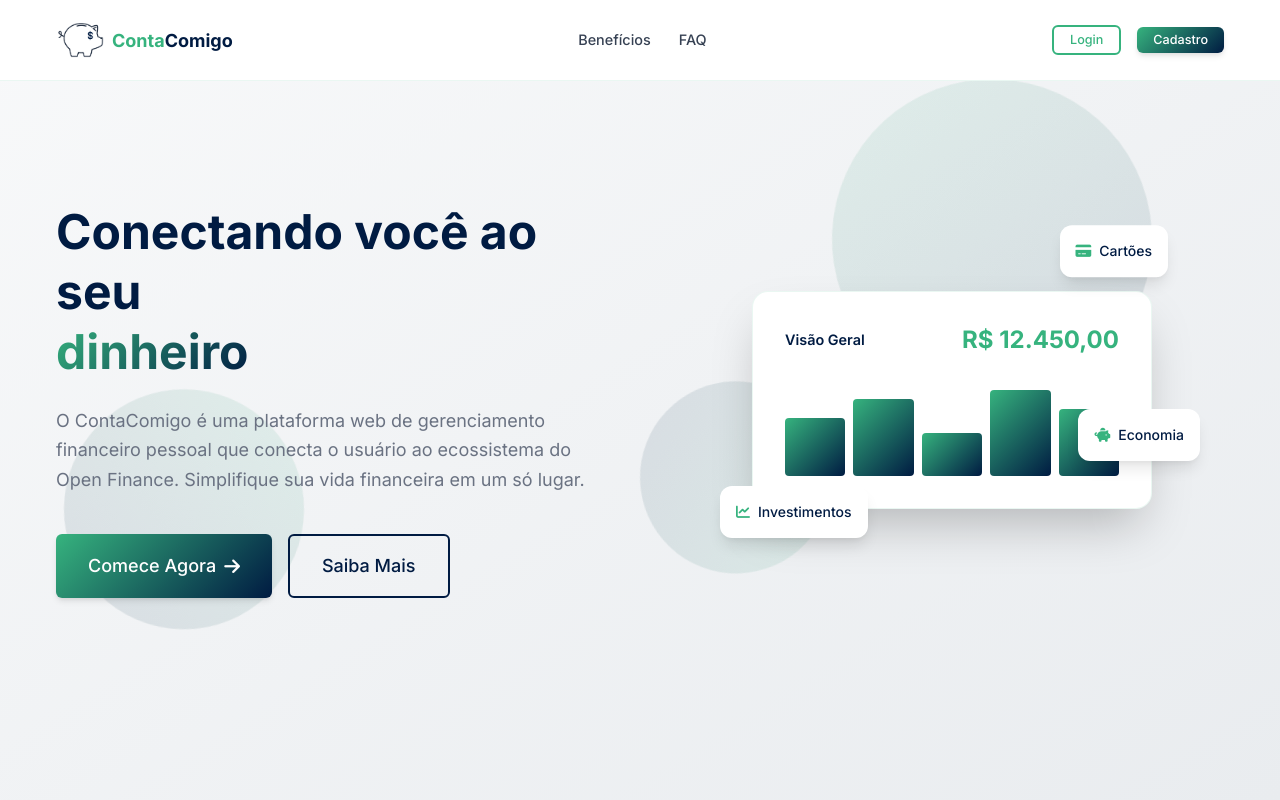
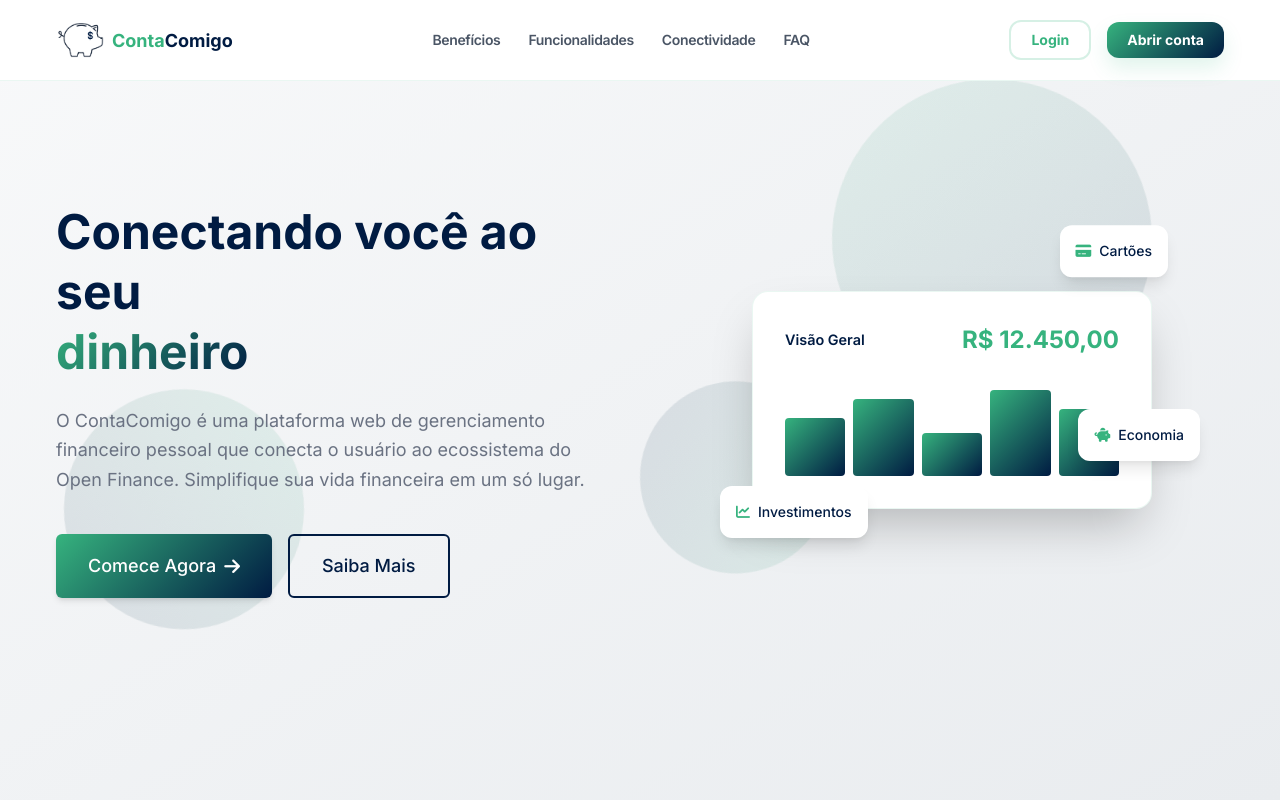
Before and after one commit to ContaComigo-Project/conta-comigo, a React (Vite) app: page / in a window 1280 px wide. Shown: the top 800 px of the page. Built offline with nearby package versions, Linux system fonts and the light colour scheme.

Commit message:
feat: implement responsive landing page header, features, and ecosystem components with routing configuration

```diff
--- a/src/pages/Landing/components/Ecosystem.tsx
+++ b/src/pages/Landing/components/Ecosystem.tsx
@@ -9,7 +9,7 @@ export default function Ecosystem() {
   ];
 
   return (
-    <section className="py-24 bg-white overflow-hidden">
+    <section id="conectividade" className="py-24 bg-white overflow-hidden">
       <div className="w-full max-w-[1200px] mx-auto px-4 text-center">
         <div className="mb-16">
           <h2 className="text-3xl font-bold text-[#001b42] mb-4">
--- a/src/pages/Landing/components/Features.tsx
+++ b/src/pages/Landing/components/Features.tsx
@@ -19,7 +19,7 @@ const featuresList = [
 
 export default function Features() {
   return (
-    <section className="py-24 bg-[#f8f9fa]">
+    <section id="funcionalidades" className="py-24 bg-[#f8f9fa]">
       <div className="w-full max-w-[1200px] mx-auto px-4">
         <div className="grid grid-cols-1 md:grid-cols-2 gap-16 items-center">
           <div>
--- a/src/pages/Landing/components/Header.tsx
+++ b/src/pages/Landing/components/Header.tsx
@@ -25,19 +25,27 @@ export default function Header() {
           </Link>
 
           <div className="hidden md:flex gap-7">
-            <a href="#beneficios" className="font-medium text-gray-700 transition duration-150 relative group hover:text-[#36b37e]">
+            <a href="#beneficios" className="font-semibold text-gray-600 transition duration-150 relative group hover:text-[#36b37e] text-sm tracking-tight">
               Benefícios
               <span className="absolute -bottom-1 left-0 w-0 h-[2px] bg-gradient-primary transition-all duration-150 group-hover:w-full"></span>
             </a>
-            <a href="#faq" className="font-medium text-gray-700 transition duration-150 relative group hover:text-[#36b37e]">
+            <a href="#funcionalidades" className="font-semibold text-gray-600 transition duration-150 relative group hover:text-[#36b37e] text-sm tracking-tight">
+              Funcionalidades
+              <span className="absolute -bottom-1 left-0 w-0 h-[2px] bg-gradient-primary transition-all duration-150 group-hover:w-full"></span>
+            </a>
+            <a href="#conectividade" className="font-semibold text-gray-600 transition duration-150 relative group hover:text-[#36b37e] text-sm tracking-tight">
+              Conectividade
+              <span className="absolute -bottom-1 left-0 w-0 h-[2px] bg-gradient-primary transition-all duration-150 group-hover:w-full"></span>
+            </a>
+            <a href="#faq" className="font-semibold text-gray-600 transition duration-150 relative group hover:text-[#36b37e] text-sm tracking-tight">
               FAQ
               <span className="absolute -bottom-1 left-0 w-0 h-[2px] bg-gradient-primary transition-all duration-150 group-hover:w-full"></span>
             </a>
           </div>
 
           <div className="hidden md:flex gap-4 items-center">
-            <Link to="/login" className="px-4 py-[0.225rem] text-[0.7875rem] font-medium border-2 border-[#36b37e] text-[#36b37e] rounded-md transition duration-150 hover:bg-[#36b37e] hover:text-white inline-flex items-center justify-center">Login</Link>
-            <Link to="/register" className="px-4 py-[0.225rem] text-[0.7875rem] font-medium bg-gradient-primary text-white rounded-md shadow-md transition duration-150 hover:-translate-y-[2px] hover:shadow-lg inline-flex items-center justify-center">Cadastro</Link>
+            <Link to="/login" className="px-5 py-2 text-sm font-bold border-2 border-[#36b37e]/20 text-[#36b37e] rounded-xl transition duration-300 hover:border-[#36b37e] hover:bg-[#36b37e]/5 inline-flex items-center justify-center">Login</Link>
+            <Link to="/register" className="px-5 py-2 text-sm font-bold bg-gradient-primary text-white rounded-xl shadow-[0_10px_20px_rgba(54,179,126,0.15)] transition duration-300 hover:-translate-y-1 hover:shadow-[0_15px_25px_rgba(54,179,126,0.25)] inline-flex items-center justify-center">Abrir conta</Link>
           </div>
 
           <button
@@ -88,6 +96,24 @@ export default function Header() {
               </div>
               <i className="fas fa-chevron-right text-[10px] opacity-30 group-hover:opacity-100"></i>
             </a>
+            <a href="#funcionalidades" className="flex items-center justify-between p-4 rounded-xl text-gray-700 hover:bg-[#36b37e]/5 hover:text-[#36b37e] transition-all group" onClick={() => setIsMobileMenuOpen(false)}>
+              <div className="flex items-center gap-4">
+                <div className="w-8 h-8 rounded-lg bg-gray-50 flex items-center justify-center group-hover:bg-[#36b37e]/10">
+                  <i className="fas fa-tools text-sm"></i>
+                </div>
+                <span className="font-semibold text-[0.95rem]">Funcionalidades</span>
+              </div>
+              <i className="fas fa-chevron-right text-[10px] opacity-30 group-hover:opacity-100"></i>
+            </a>
+            <a href="#conectividade" className="flex items-center justify-between p-4 rounded-xl text-gray-700 hover:bg-[#36b37e]/5 hover:text-[#36b37e] transition-all group" onClick={() => setIsMobileMenuOpen(false)}>
+              <div className="flex items-center gap-4">
+                <div className="w-8 h-8 rounded-lg bg-gray-50 flex items-center justify-center group-hover:bg-[#36b37e]/10">
+                  <i className="fas fa-link text-sm"></i>
+                </div>
+                <span className="font-semibold text-[0.95rem]">Conectividade</span>
+              </div>
+              <i className="fas fa-chevron-right text-[10px] opacity-30 group-hover:opacity-100"></i>
+            </a>
             <a href="#faq" className="flex items-center justify-between p-4 rounded-xl text-gray-700 hover:bg-[#36b37e]/5 hover:text-[#36b37e] transition-all group" onClick={() => setIsMobileMenuOpen(false)}>
               <div className="flex items-center gap-4">
                 <div className="w-8 h-8 rounded-lg bg-gray-50 flex items-center justify-center group-hover:bg-[#36b37e]/10">
```
Also changed, not shown: src/routes/index.tsx (+4 -4 lines), src/pages/Auth/AuthLayout.tsx (renamed from src/pages/Auth/layout.tsx), src/pages/Auth/Login/Login.tsx (renamed from src/pages/Auth/Login/index.tsx), src/pages/Auth/Register/Register.tsx (renamed from src/pages/Auth/Register/index.tsx), src/pages/Landing/Landing.tsx (renamed from src/pages/Landing/index.tsx).
